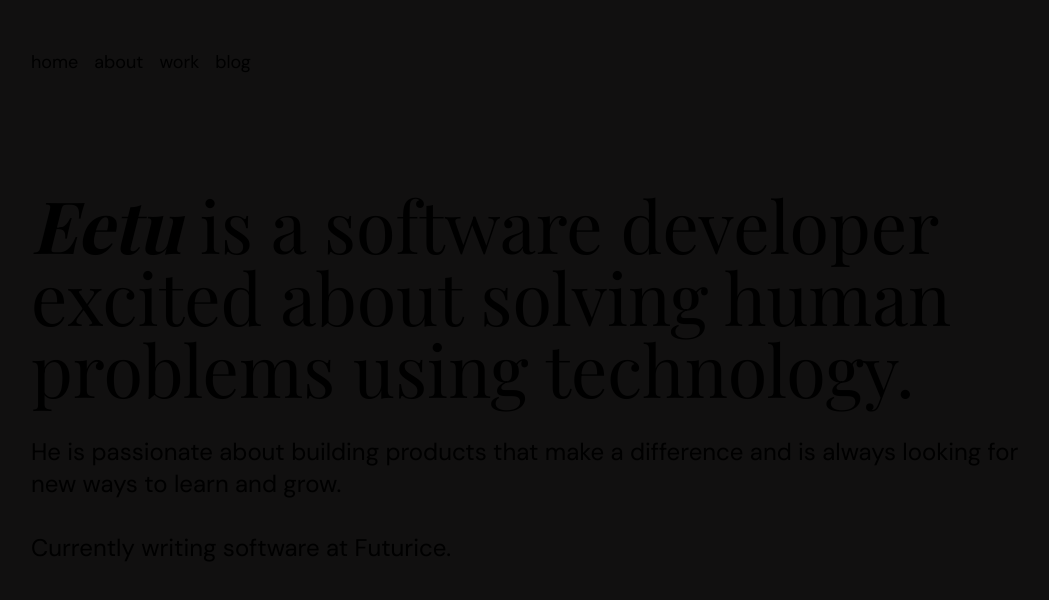
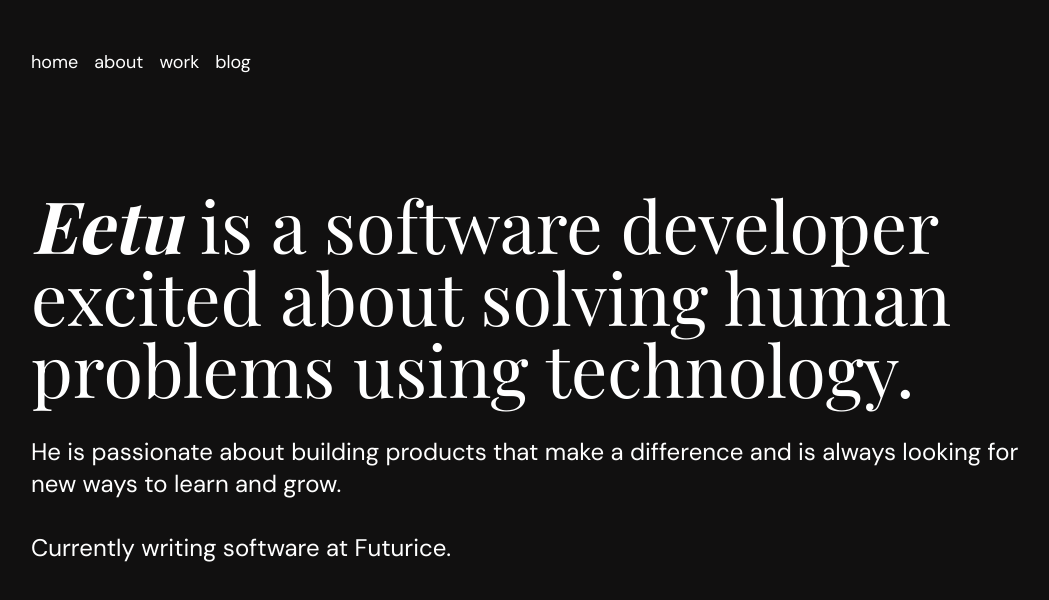
Before and after one commit to Eppu/eetueskelinen.com, a Next.js app: page / in a window 1280 px wide. Shown: the top 600 px of the page, without its empty margins (33-1082 px from the left). Built offline with nearby package versions, Linux system fonts and the light colour scheme; a web font is replaced by a local one.

Commit message:
Add basic CSS animations for the frontend and fix Chrome styles

```diff
--- a/app/blog/[slug]/page.tsx
+++ b/app/blog/[slug]/page.tsx
@@ -38,7 +38,7 @@ export default function Blog({ params }) {
     <section>
       <p>Published on {post.metadata.publishedAt}</p>
       {post.metadata.updatedAt && <p>Updated on {post.metadata.updatedAt}</p>}
-      <article className="prose prose-xl prose-quoteless prose-neutral dark:prose-invert max-w-none">
+      <article className="prose prose-xl prose-quoteless prose-neutral prose-invert max-w-none">
         <div className={dmSans.className}>
           <div className="flex flex-col">
             <div className={playfairDisplay.className}>
--- a/app/globals.css
+++ b/app/globals.css
@@ -20,6 +20,10 @@
   color: rgb(var(--foreground-rgb));
   background: linear-gradient(to bottom, transparent, rgb(var(--background-end-rgb))) rgb(var(--background-start-rgb));
 } */
+
+html {
+  color-scheme: dark;
+}
 
 @layer utilities {
   .text-balance {
@@ -49,9 +53,6 @@
     --sh-identifier: white;
     --sh-keyword: #f47067;
     --sh-string: #0fa295;
-  }
-  html {
-    color-scheme: dark;
   }
 }
 
--- a/app/layout.tsx
+++ b/app/layout.tsx
@@ -1,13 +1,12 @@
 import type { Metadata } from "next";
 import { Inter } from "next/font/google";
-import { DM_Sans, DM_Serif_Display } from "next/font/google";
+// import { DM_Sans, DM_Serif_Display } from "next/font/google";
+import { dmSans } from "./utils/fonts";
 
 import "./globals.css";
 import Navbar from "./components/Navbar";
 
 const inter = Inter({ subsets: ["latin"] });
-
-const dmSans = DM_Sans({ subsets: ["latin"] });
 
 export const metadata: Metadata = {
   metadataBase: new URL("https://eetueskelinen.com"),
--- a/app/page.tsx
+++ b/app/page.tsx
@@ -6,13 +6,21 @@ export default function Home() {
     <section className="flex min-h-screen flex-col md:py-16 justify-between  max-w-7xl">
       <div className="max-w-5xl">
         <h1 className={`${playfairDisplay.className} md:text-7xl text-5xl leading-semi-tight`}>
-          <b className="italic">Eetu</b> is a software developer excited about solving human problems using technology.
+          <p className="motion-safe:opacity-0 motion-safe:animate-fade-in-down [--fadein-delay:100ms]">
+            <b className="italic">Eetu</b> is a software developer
+          </p>
+          <p className="motion-safe:opacity-0 motion-safe:animate-fade-in-down [--fadein-delay:300ms]">
+            excited about solving human
+          </p>
+          <p className="motion-safe:opacity-0 motion-safe:animate-fade-in-down [--fadein-delay:500ms]">
+            problems using technology.
+          </p>
         </h1>
-        <p className="md:text-2xl text-xl mt-8">
+        <p className="md:text-2xl text-xl mt-8 motion-safe:opacity-0 motion-safe:animate-fade-in-up [--fadein-delay:1500ms]">
           He is passionate about building products that make a difference and is always looking for new ways to learn
           and grow.
         </p>
-        <p className="md:text-2xl text-xl mt-8">
+        <p className=" md:text-2xl text-xl mt-8 motion-safe:opacity-0 motion-safe:animate-fade-in-up [--fadein-delay:1500ms]">
           Currently writing software at{" "}
           <a href="https://futurice.com" target="blank">
             Futurice
--- a/tailwind.config.ts
+++ b/tailwind.config.ts
@@ -28,6 +28,34 @@ const config: Config = {
           },
         },
       },
+      keyframes: {
+        "fade-in-down": {
+          "0%": {
+            opacity: "0",
+            transform: "translateY(-1rem)",
+          },
+          "100%": {
+            opacity: "1",
+            transform: "translateY(0)",
+          },
+        },
+        "fade-in-up": {
+          "0%": {
+            opacity: "0",
+            transform: "translateY(1rem)",
+          },
+          "100%": {
+            opacity: "1",
+            transform: "translateY(0)",
+          },
+        },
+      },
+      animation: {
+        // "fade-in-down": "fade-in-down 1s ease 0s 1 normal forwards",
+        // "fade-in-up": "fade-in-up 1s ease 0s 1 normal forwards",
+        "fade-in-down": "fade-in-down 1s ease var(--fadein-delay, 0) normal forwards",
+        "fade-in-up": "fade-in-up 1s ease var(--fadein-delay, 0) normal forwards",
+      },
     },
   },
   plugins: [typography],
```
